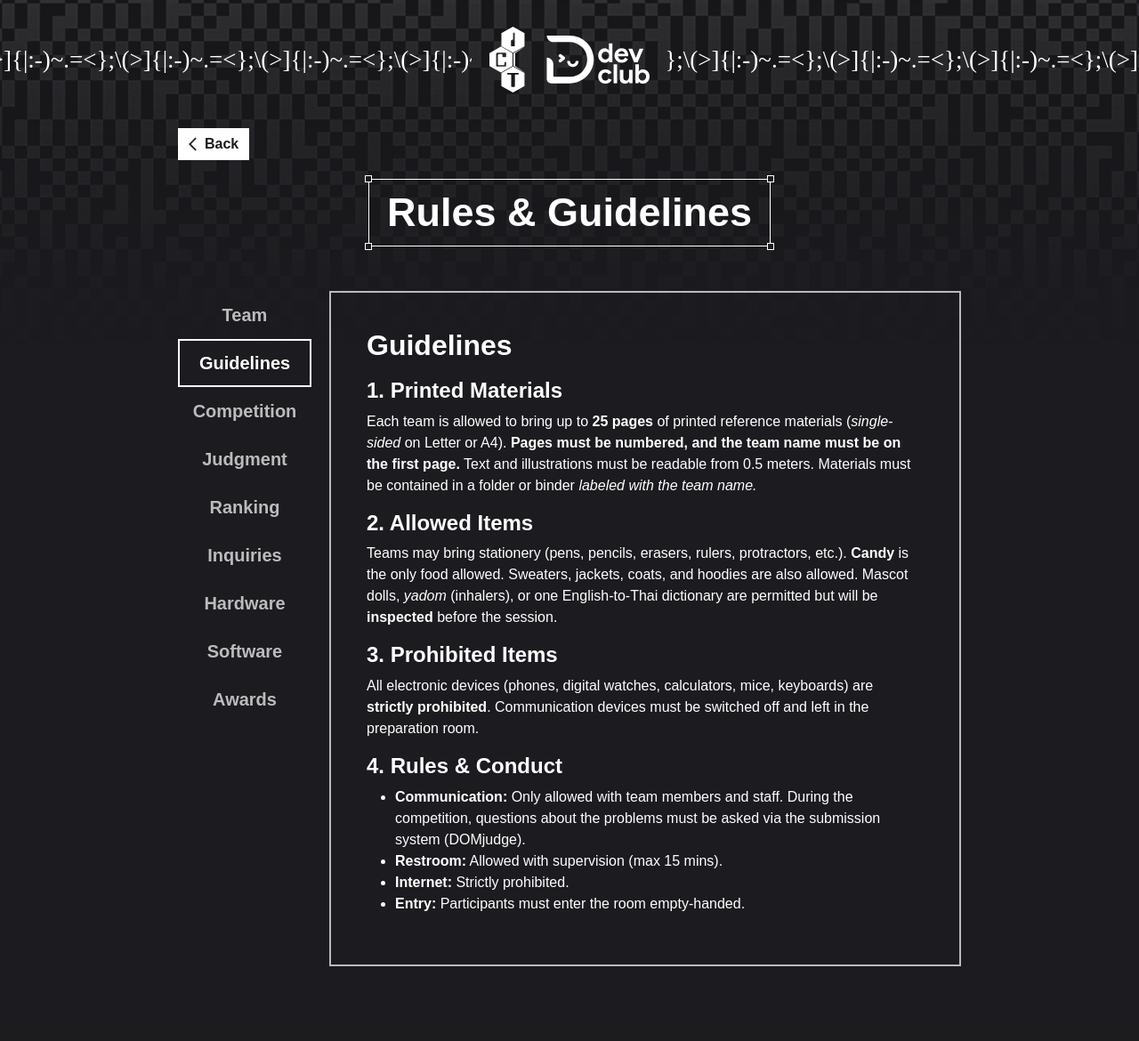
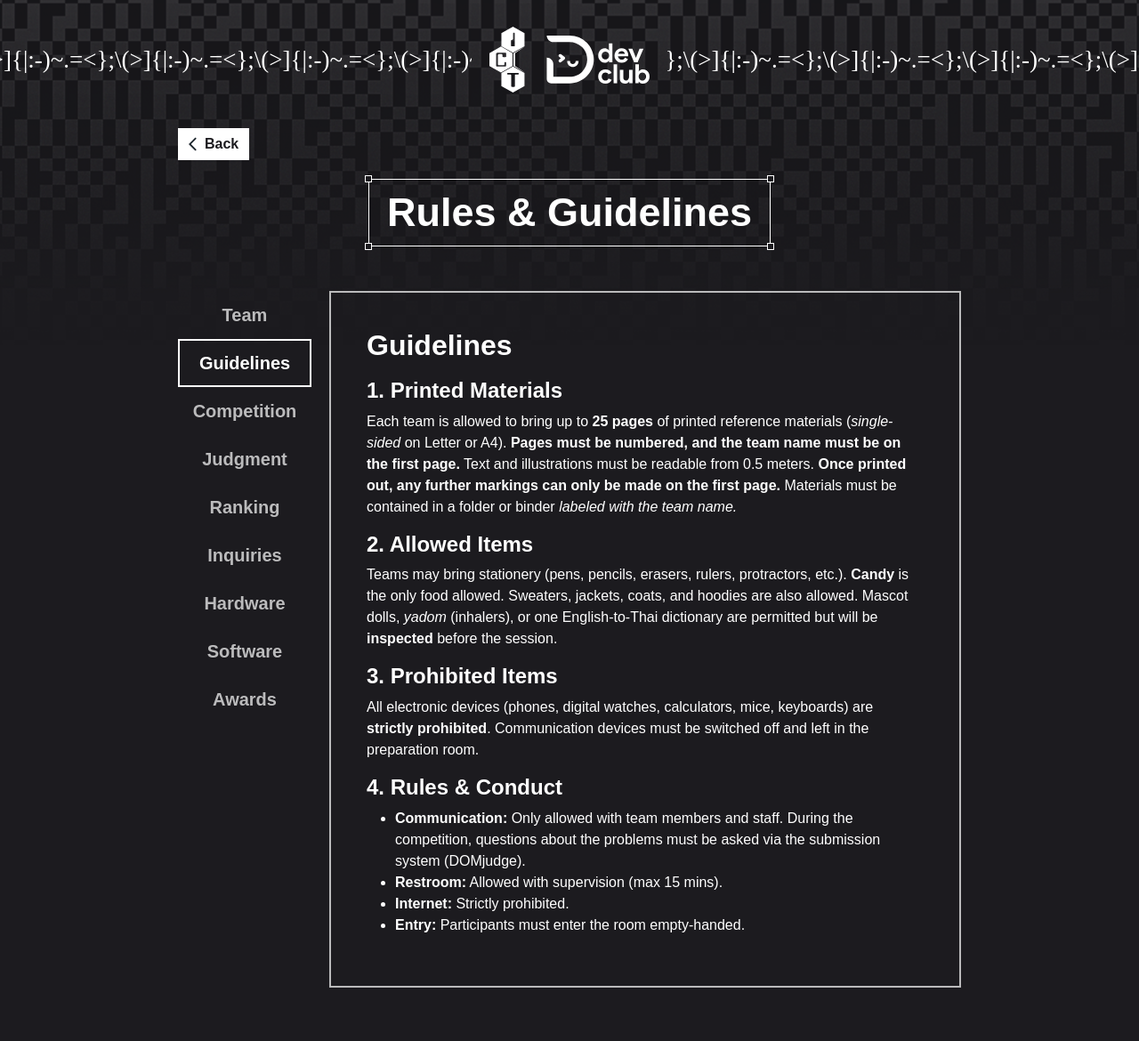
Before and after one commit to ppanturat/ictpc26-web, a Flask app: page /rules in a window 1280 px wide, after a click on "Guidelines". Shown: the whole page at 89% size. Before the commit the page ends 1086 px from the top, so only its background shows below. Run offline with Flask 3, Linux system fonts and the light colour scheme; some web fonts are replaced.

Commit message:
add clarification on cheatsheet rules

```diff
--- a/templates/rules.html
+++ b/templates/rules.html
@@ -62,12 +62,13 @@
             <div id="Guidelines" class="tab-content">
                 <h2 class="section-title">Guidelines</h2>
                 <h4><strong>1. Printed Materials</strong></h4>
-                <p>
-                    Each team is allowed to bring up to <strong>25 pages</strong> of printed reference materials
-                    (<em>single-sided</em> on Letter or A4).
-                    <strong>Pages must be numbered, and the team name must be on the first page.</strong>
-                    Text and illustrations must be readable from 0.5 meters.
-                    Materials must be contained in a folder or binder <em>labeled with the team name.</em>
+
+                Each team is allowed to bring up to <strong>25 pages</strong> of printed reference materials
+                (<em>single-sided</em> on Letter or A4).
+                <strong>Pages must be numbered, and the team name must be on the first page.</strong>
+                Text and illustrations must be readable from 0.5 meters. <strong>Once printed out, any further
+                    markings can only be made on the first page.</strong>
+                Materials must be contained in a folder or binder <em>labeled with the team name.</em>
                 </p>
 
                 <h4><strong>2. Allowed Items</strong></h4>
@@ -75,7 +76,8 @@
                     Teams may bring stationery (pens, pencils, erasers, rulers, protractors, etc.).
                     <strong>Candy</strong> is the only food allowed. Sweaters, jackets, coats, and hoodies are also
                     allowed.
-                    Mascot dolls, <em>yadom</em> (inhalers), or one English-to-Thai dictionary are permitted but will be
+                    Mascot dolls, <em>yadom</em> (inhalers), or one English-to-Thai dictionary are permitted but
+                    will be
                     <strong>inspected</strong> before the session.
                 </p>
 
@@ -89,7 +91,8 @@
                 <h4><strong>4. Rules & Conduct</strong></h4>
                 <ul>
                     <li><strong>Communication:</strong> Only allowed with team members and staff. During the
-                        competition, questions about the problems must be asked via the submission system (DOMjudge).
+                        competition, questions about the problems must be asked via the submission system
+                        (DOMjudge).
                     </li>
                     <li><strong>Restroom:</strong> Allowed with supervision (max 15 mins).</li>
                     <li><strong>Internet:</strong> Strictly prohibited.</li>
@@ -103,7 +106,9 @@
                     provided
                     in English.
                     Teams can use <strong>C, C++, Python, or Java</strong> and may switch languages between
-                    problems. <strong>For all problems, only basic standard libraries (input/output, string handling, and mathematical operations) are allowed. The use of any other external libraries is prohibited.</strong>
+                    problems. <strong>For all problems, only basic standard libraries (input/output, string handling,
+                        and mathematical operations) are allowed. The use of any other external libraries is
+                        prohibited.</strong>
                 </p>
                 <h4>Live Scoreboard</h4>
                 <p>
```
